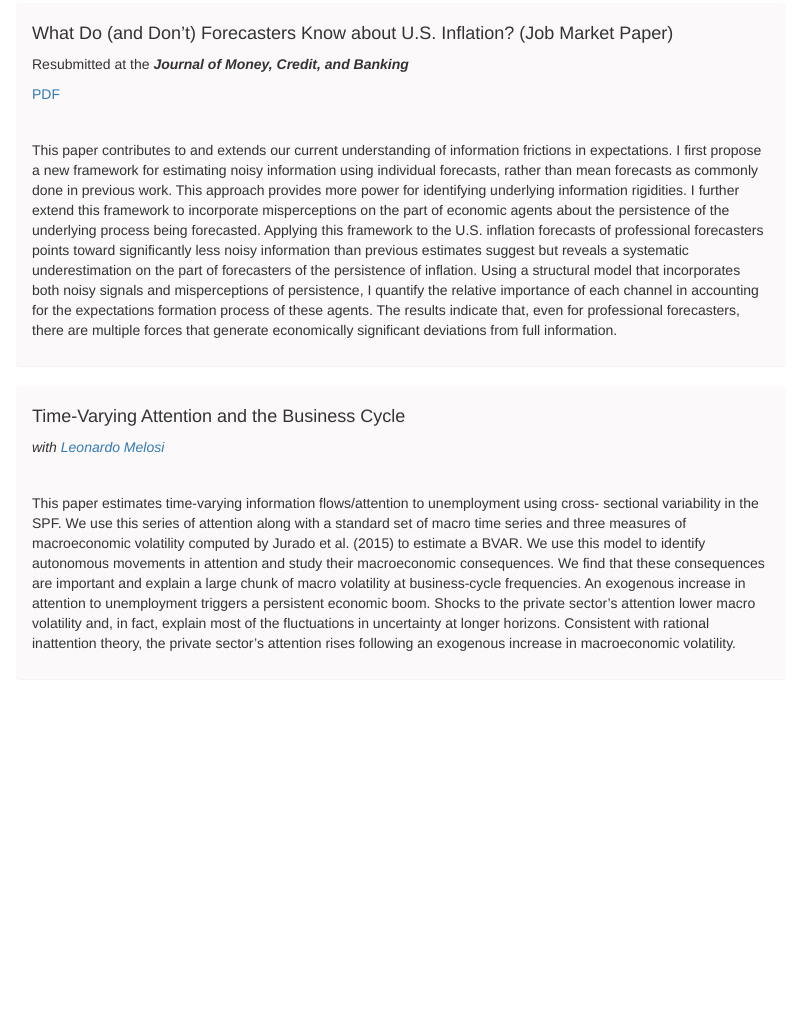
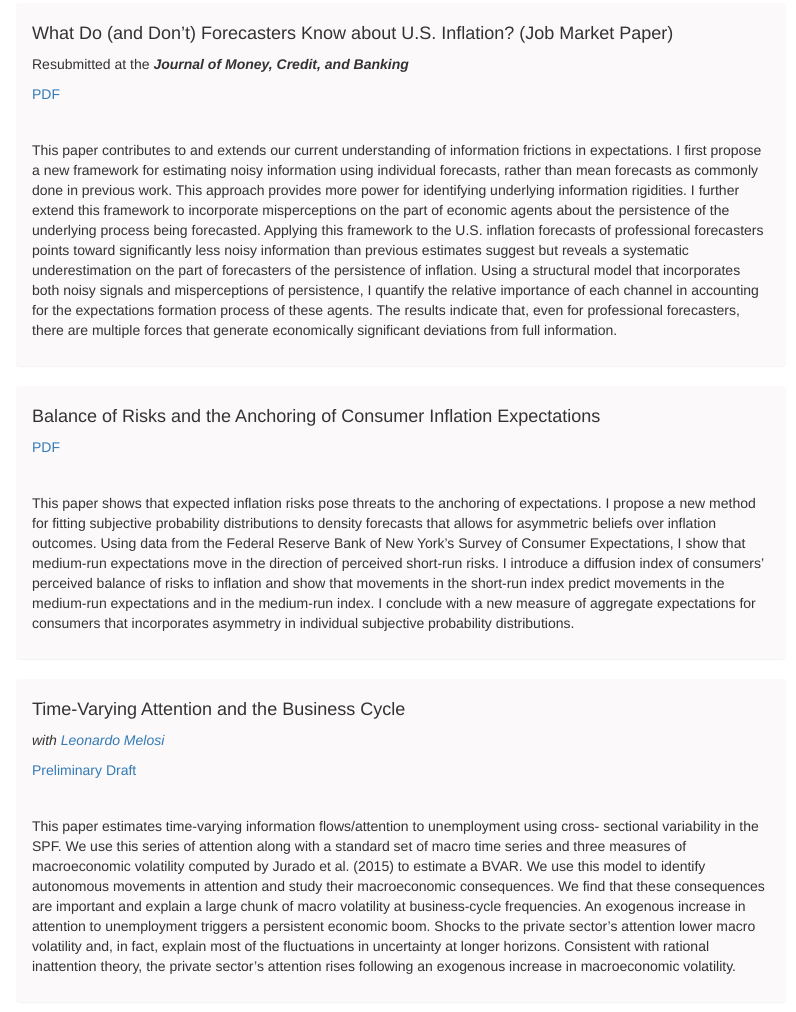
Before and after one commit to janeryngaert/janeryngaert.github.io, a website: page index.html at #!/research in a window 1280 px wide. Shown: the part 861-1873 px from the top of the page, without its empty margins (319-1115 px from the left). Before the commit the page ends 1560 px from the top, so only its background shows below. Drawn offline with nearby package versions, Linux system fonts and the light colour scheme; some packages are replaced by stand-ins of ours.

Commit message:
updated CV and research with latest stuff

```diff
--- a/app/views/research.html
+++ b/app/views/research.html
@@ -93,10 +93,33 @@
             <div class="panel">
                 <div class="panel-heading">
                     <h4>
+                        Balance of Risks and the Anchoring of Consumer Inflation Expectations
+                    </h4>
+                    <p>
+                        <a download href="/app/resources/Ryngaert_Anchoring.pdf">PDF</a>
+                    </p>
+                </div>
+                <div class="panel-body">
+                    <p>
+                        This paper shows that expected inflation risks pose threats to the anchoring of expectations.
+                        I propose a new method for fitting subjective probability distributions to density forecasts that allows for asymmetric beliefs over inflation outcomes.
+                        Using data from the Federal Reserve Bank of New York’s Survey of Consumer Expectations, I show that medium-run expectations move in the direction of perceived short-run risks.
+                        I introduce a diffusion index of consumers’ perceived balance of risks to inflation and show that movements in the short-run index predict movements in the medium-run expectations
+                        and in the medium-run index. I conclude with a new measure of aggregate expectations for consumers that incorporates asymmetry in individual subjective probability distributions.
+
+                    </p>
+                </div>
+            </div>
+            <div class="panel">
+                <div class="panel-heading">
+                    <h4>
                         Time-Varying Attention and the Business Cycle
                     </h4>
                     <p>
                         <em> with <a target="_blank" href='https://sites.google.com/site/lemelosi/'>Leonardo Melosi</a></em>
+                    </p>
+                    <p>
+                        <a download href="/app/resources/MR_2019_11.pdf">Preliminary Draft</a>
                     </p>
                 </div>
                 <div class="panel-body">
```
Also changed, not shown: app/views/teaching.html (+6 -6 lines), 5 other files.
